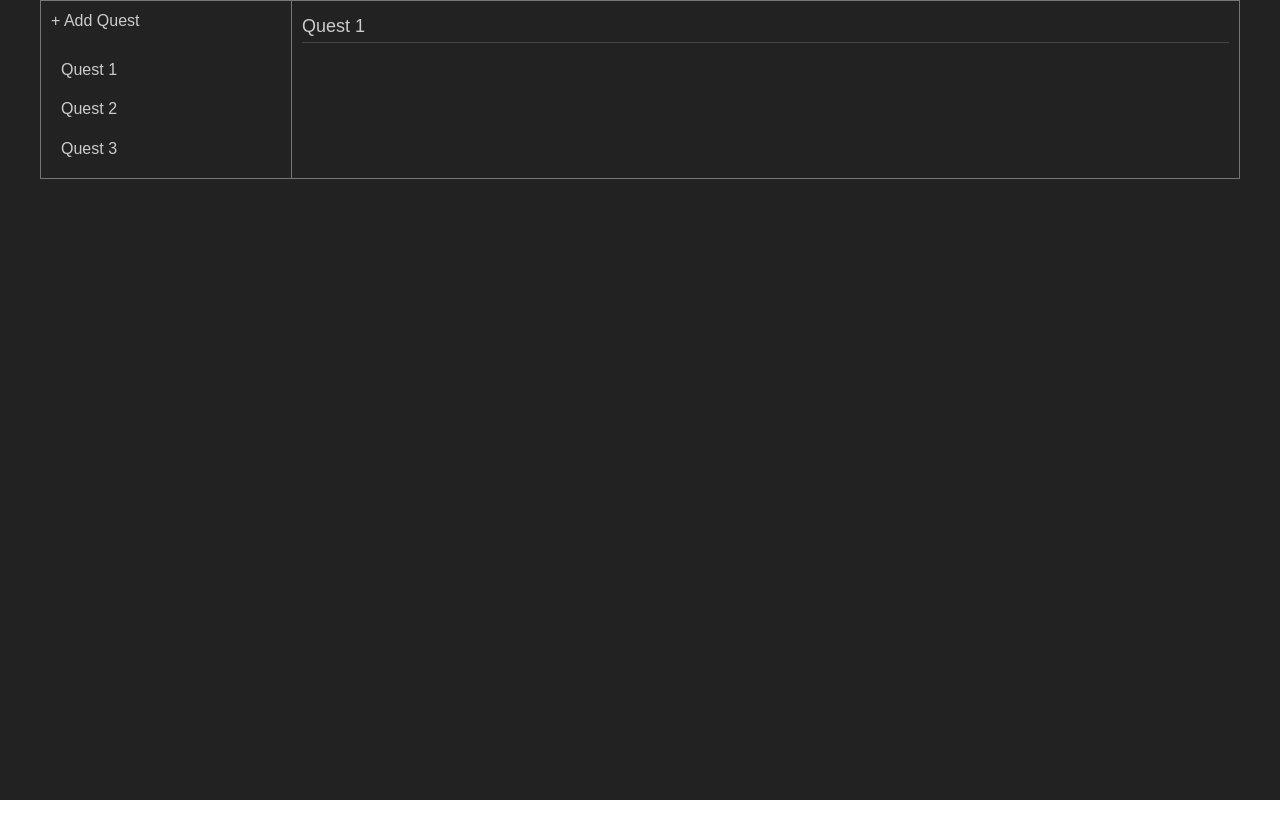
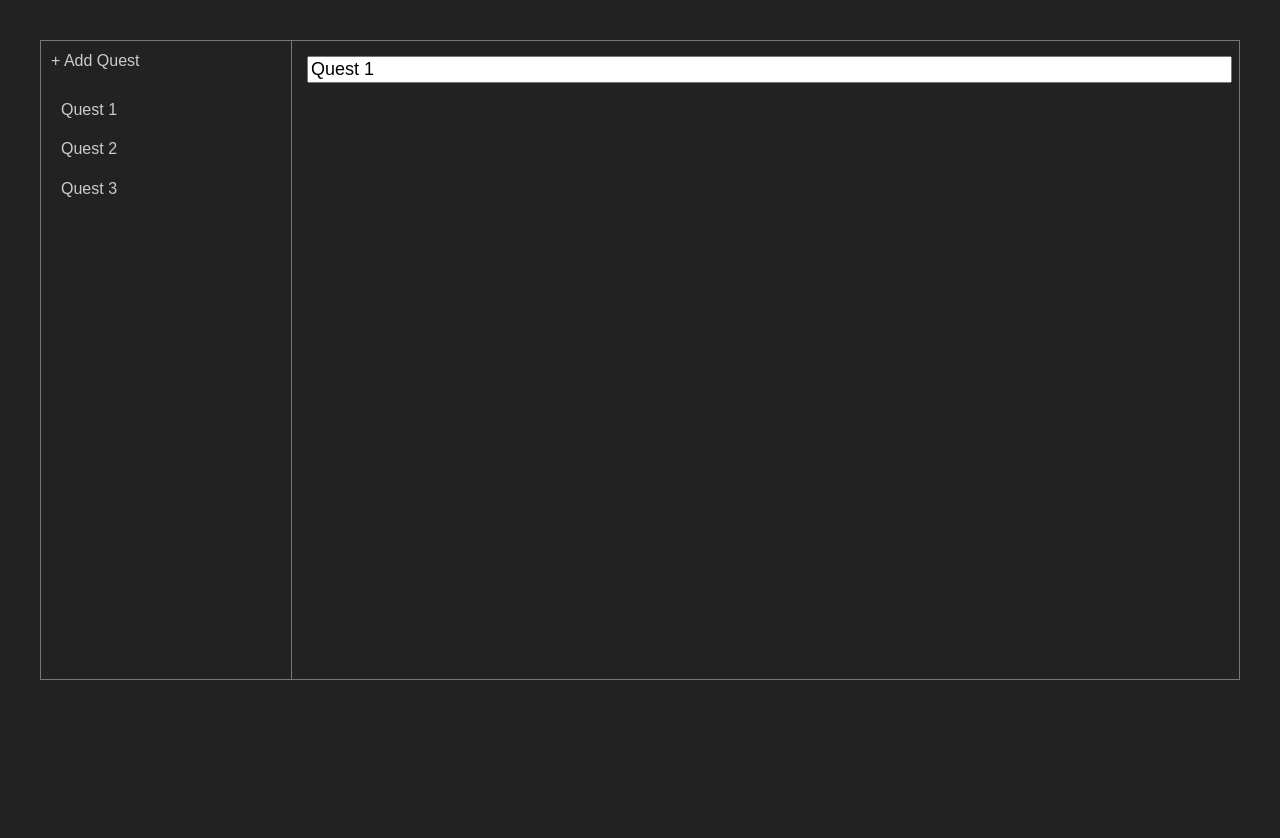
Before and after one commit to martymagaan/irlquest, a React (Create React App) app: page / in a window 1280 px wide. Shown: the top 838 px of the page. Before the commit the page ends 800 px from the top, so only its background shows below. Built offline with nearby package versions, Linux system fonts and the light colour scheme.

Commit message:
feat: add quest details styling and other style tweaks

```diff
--- a/src/App.css
+++ b/src/App.css
@@ -5,6 +5,7 @@ html, body, #root {
 .App {
   width: 100%;
   height: 100%;
+  padding: 40px 0;
   background: #222;
   color: #ccc;
   font: 16px Arial, sans-serif;
@@ -15,6 +16,7 @@ html, body, #root {
   left: 0;
   right: 0;
   width: 1200px;
+  height: 80%;
   margin: 0 auto;
 }
 
@@ -39,6 +41,10 @@ html, body, #root {
 
 .QuestList li {
   padding: 10px 20px;
+  cursor: pointer;
+}
+.QuestList li:hover {
+  background: rgba(255,255,255,0.1);
 }
 
 .button {
@@ -50,21 +56,34 @@ html, body, #root {
   display: flex;
   flex-direction: column;
   flex: 1;
-  padding: 10px;
+  padding: 15px;
   border: 1px solid #777;
   border-left: 0;
 }
 
-.quest-title-input {
-  width: 100%;
+.input {
   padding: 5px 0;
   border: 0;
   border-bottom: 1px solid #444;
   background: rgba(0,0,0,0);
   color: #ccc;
+  font: 16px Arial, sans-serif;
+}
+
+.quest-title-input {
+  width: 100%;
   font-size: 18px;
   outline: none;
 }
 .quest-title-input:focus {
   border-bottom: 1px solid #ccc;
 }
+
+.quest-details {
+  width: 100%;
+  height: 100%;
+  margin-top: 10px;
+  border: 0;
+  resize: none;
+  outline: none;
+}
```
